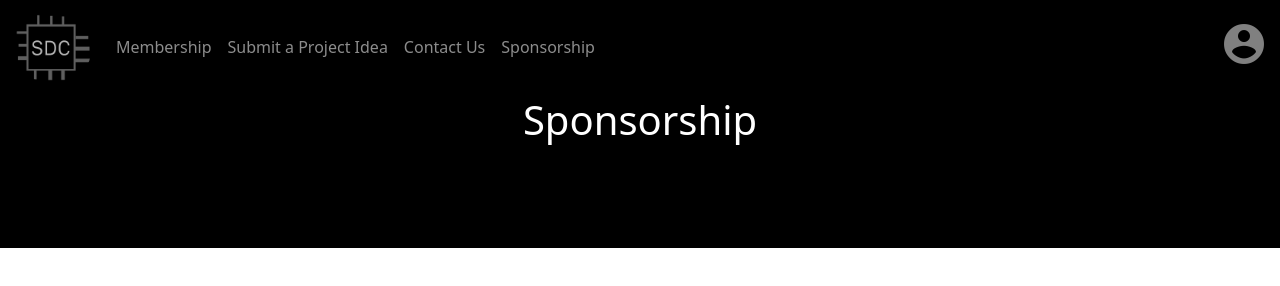
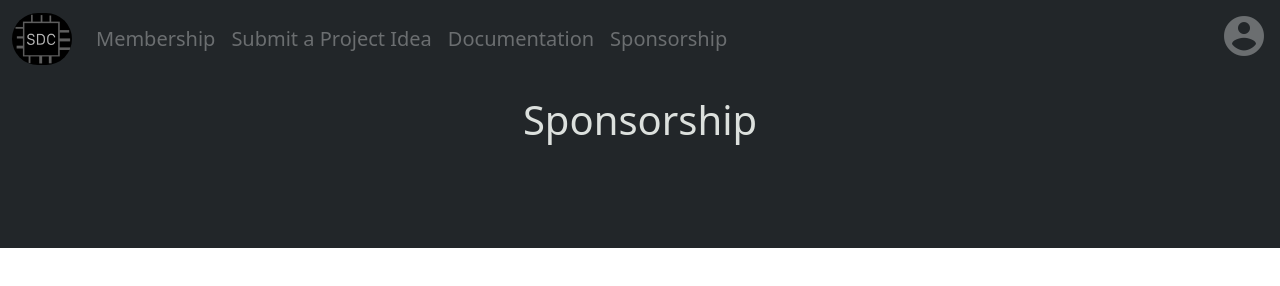
Before and after one commit to sqmorrison/SDC_Website, a plain HTML site: page sponsorship.html in a window 1280 px wide. Drawn offline with nearby package versions, Linux system fonts and the light colour scheme.

Commit message:
Placeholder for sponsorships page

```diff
--- a/sponsorship.html
+++ b/sponsorship.html
@@ -8,10 +8,10 @@
     <link rel="stylesheet" href="https://fonts.googleapis.com/icon?family=Material+Icons">
   </head>
   <body>
-    <nav class="navbar navbar-expand-sm navbar-dark fixed-top">
+    <nav class="navbar navbar-expand-sm navbar-dark fixed-top text-white" style="background-color: #222629;">
       <div class="container-fluid">
         <a class="navbar-brand" href="index.html">
-          <img src="images/SDC_Logo.jpg" alt="SDC Logo" style="width:80px;" class="rounded-pill">
+          <img src="images/SDC_Logo.jpg" alt="SDC Logo" style="width:60px;" class="rounded-pill">
         </a>
         <button class="navbar-toggler" type="button" data-bs-toggle="collapse" data-bs-target="#collapsibleNavbar">
           <span class="navbar-toggler-icon"></span>
@@ -19,16 +19,16 @@
         <div class="collapse navbar-collapse" id="collapsibleNavbar">
           <ul class="navbar-nav me-auto">
             <li class="nav-item">
-              <a class="nav-link" href="https://forms.gle/TqBpu3ALrUKMSSRp7">Membership</a>
+              <a class="nav-link" href="https://forms.gle/TqBpu3ALrUKMSSRp7" target="_blank" style="font-size:20px;color: #6B6E70;">Membership</a>
             </li>
             <li class="nav-item">
-              <a class="nav-link" href="https://forms.gle/csKZr5wNYqSbP42s7">Submit a Project Idea</a>
+              <a class="nav-link" href="https://forms.gle/csKZr5wNYqSbP42s7" target="_blank" style="font-size:20px;color: #6B6E70;">Submit a Project Idea</a>
             </li>
             <li class="nav-item">
-              <a class="nav-link" href="#">Contact Us</a>
+              <a class="nav-link" href="#" style="font-size:20px;color: #6B6E70;">Documentation</a>
             </li>
             <li class="nav-item">
-              <a class="nav-link" href="sponsorship.html">Sponsorship</a>
+              <a class="nav-link" href="sponsorship.html" style="font-size:20px;color: #6B6E70;">Sponsorship</a>
             </li>
             <!--
             <li class="nav-item">
@@ -37,14 +37,14 @@
             -->
           </ul>
           <a class="nav-item" href="loginPage.html">
-            <i class="material-icons" style="font-size:48px;color:grey">account_circle</i>
+            <i class="material-icons" style="font-size:48px;color: #6B6E70">account_circle</i>
           </a>
         </div>
       </div>
     </nav>
-    <div class="container-fluid p-5 bg-black text-white text-center">
-        <div class="container-fluid p-5 bg-black text-white text-center">
-          <h1>Sponsorship</h1>
+    <div class="container-fluid p-5 text-center" style="background-color: #222629;">
+        <div class="container-fluid p-5 text-center" style="background-color: #222629;">
+          <h1 style="color: #dce0dd;">Sponsorship</h1>
         </div>
       </div>
     <script src="https://cdn.jsdelivr.net/npm/bootstrap@5.3.3/dist/js/bootstrap.bundle.min.js" integrity="sha384-YvpcrYf0tY3lHB60NNkmXc5s9fDVZLESaAA55NDzOxhy9GkcIdslK1eN7N6jIeHz" crossorigin="anonymous"></script>
```
